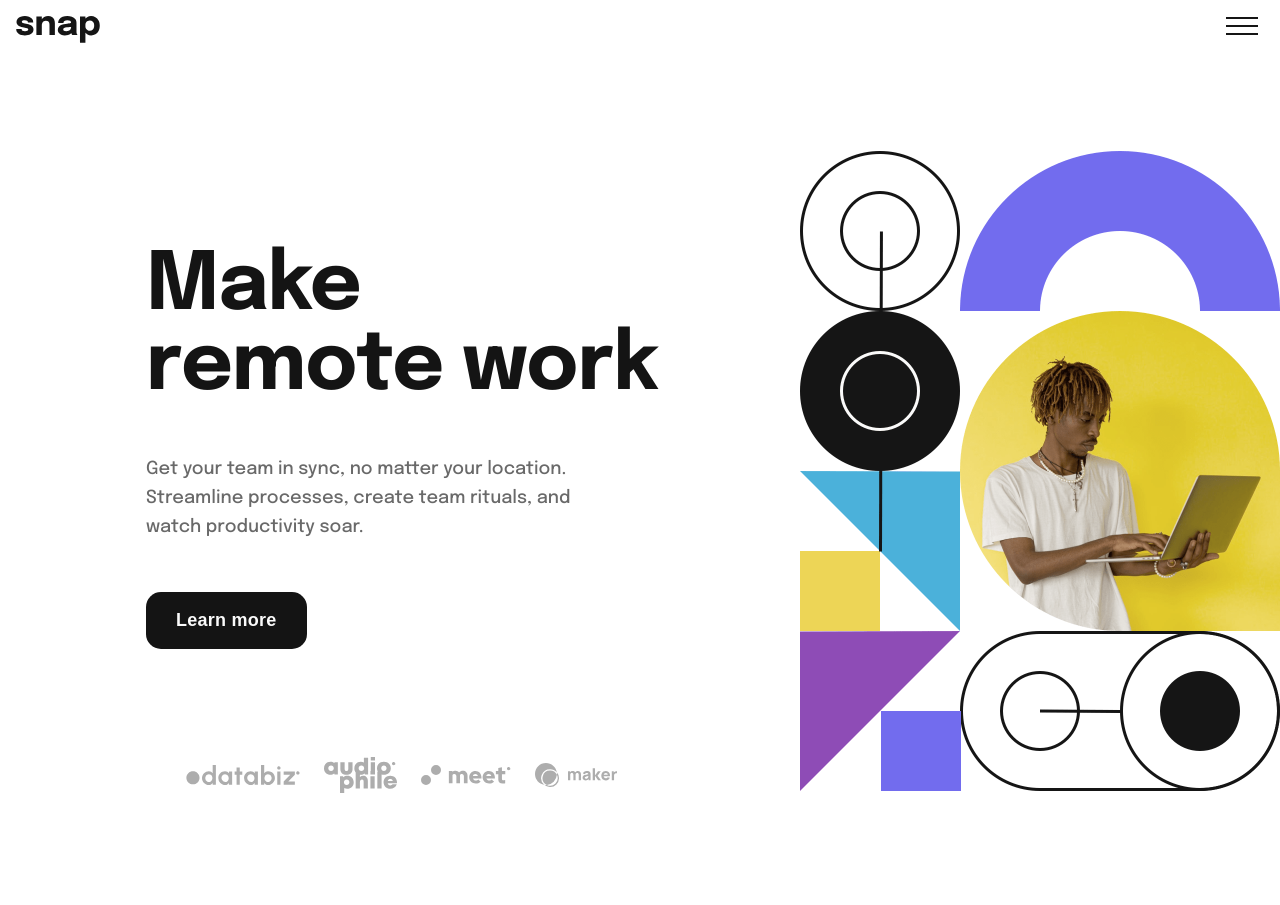
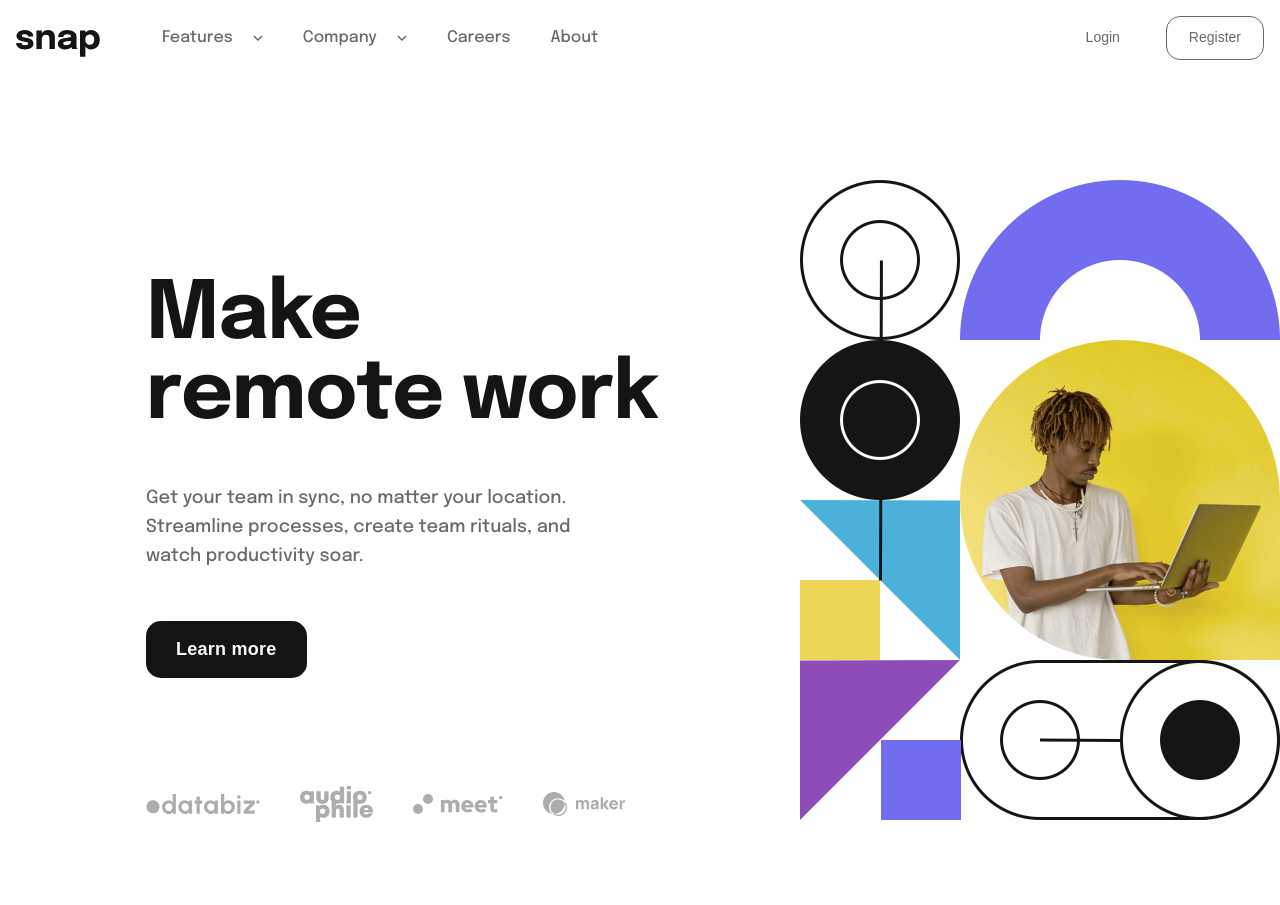
Before and after one commit to a-woodworth/dropdown_nav, a plain HTML site: page index.html in a window 1280 px wide. Shown: the top 905 px of the page. Drawn offline with Linux system fonts and the light colour scheme.

Commit message:
More work on desktop styles.

```diff
--- a/index.html
+++ b/index.html
@@ -21,14 +21,14 @@
           <img src="images/logo.svg" alt="Snap logo. Click for home page.">
         </a>
         <nav class="main-nav" aria-label="Show or hide menu">
-          <button id="hamburger-menu" class="btn btn__open-nav" type="button"
+          <button id="hamburger-menu" class="btn btn__open-nav hidden" type="button"
             aria-label="open menu"
             aria-controls="main-menu"
             aria-expanded="true">
             <img src="images/icon-menu.svg" alt="" aria-hidden="true">
           </button>
-          <div class="slide-nav-content hide-menu" id="slide-nav">
-            <button id="close" class="btn btn__close-nav" type="button"
+          <div class="slide-nav-content show-menu" id="slide-nav">
+            <button id="close" class="btn btn__close-nav hidden" type="button"
               aria-label="close menu">
               <img src="images/icon-close-menu.svg" alt="" aria-hidden="true">
             </button>
--- a/scss/components/_buttons.scss
+++ b/scss/components/_buttons.scss
@@ -35,6 +35,10 @@
 
 .btn__login {
   margin-bottom: 1rem;
+
+  @media #{$brkpoint-md} {
+    margin-bottom: 0;
+  }
 }
 
 .btn__register {
@@ -44,6 +48,11 @@
 
   &:hover {
     border-color: $text-color-secondary;
+  }
+
+  @media #{$brkpoint-md} {
+    margin-left: 2.5rem;
+    padding: 0.8125rem 1.375rem;
   }
 }
 
--- a/scss/layout/_header.scss
+++ b/scss/layout/_header.scss
@@ -9,14 +9,20 @@ header {
   position: relative;
 }
 
+.logo {
+  display: block;
+}
+
 .main-header {
   display: flex;
-  justify-content: space-between;
+  // justify-content: space-between;
   padding-bottom: 1.5rem;
   padding-top: 1rem;
   width: 100%;
 
   @media #{$brkpoint-md} {
+    align-items: center;
+    gap: 3.875rem;
     padding-bottom: 6.5rem;
   }
 }
--- a/scss/layout/_main.scss
+++ b/scss/layout/_main.scss
@@ -66,7 +66,6 @@
   justify-content: center;
   align-items: center;
   gap: 1.5rem;
-  margin-inline: 1rem;
   max-width: 30rem;
   padding-bottom: 5rem;
   padding-top: 3rem;
@@ -77,6 +76,7 @@
   }
 
   @media #{$brkpoint-md} {
+    justify-content: space-between;
     padding-top: 6.75rem;
   }
 }
--- a/scss/layout/_navigation.scss
+++ b/scss/layout/_navigation.scss
@@ -5,9 +5,36 @@
 @use '../utilities/variables' as *;
 @use '../utilities/mixins' as *;
 
+.main-nav {
+  @media #{$brkpoint-md} {
+    display: block;
+    position: relative;
+    width: 100%;
+  }
+}
+
 .main-nav__list {
   padding-left: 1.5rem;
   padding-top: 2rem;
+
+  @media #{$brkpoint-md} {
+    display: inline-flex;
+    align-items: center;
+    gap: 2.5rem;
+    padding: 0;
+    width: 100%;
+  }
+}
+
+.main-nav__sub-menu {
+  @media #{$brkpoint-md} {
+    @include rounded(10px);
+    background-color: $bg-color-primary;
+    box-shadow: 0px 10px 40px rgba(0, 0, 0, 0.149126);
+    margin-top: 1.25rem;
+    padding: 1.5rem;
+    position: absolute;
+  }
 }
 
 .main-nav__link,
@@ -28,10 +55,24 @@
 
 .submenu__item {
   padding-left: 1.5rem;
+
+  @media #{$brkpoint-md} {
+    padding-left: 0;
+  }
 }
 
 .submenu__item:first-child {
   margin-top: 1rem;
+
+  @media #{$brkpoint-md} {
+    margin-top: 0;
+  }
+}
+
+.submenu__item:last-child {
+  @media #{$brkpoint-md} {
+    margin-bottom: 0;
+  }
 }
 
 .submenu__link-icons {
@@ -47,6 +88,13 @@
   @include size(10px, 6px);
   margin-left: 1rem;
   vertical-align: middle;
+}
+
+// Move first dropdown menu to left so doesn't overlap next dropdown menu
+[aria-label="Features submenu"] {
+  @media #{$brkpoint-md} {
+    margin-left: -4rem;
+  }
 }
 
 // States to hide/show slide-out nav for mobile
@@ -82,6 +130,16 @@
   height: 100vh;
   z-index: 2;
   width: 15rem;
+
+  @media #{$brkpoint-md} {
+    background: none;
+    position: relative;
+    top: initial;
+    right: initial;
+    height: initial;
+    z-index: initial;
+    width: 100%;
+  }
 }
 
 // States to hide/show submenu
@@ -110,5 +168,10 @@
   justify-content: center;
   align-items: center;
   padding: 1rem 1.3125rem 0 0;
-  width: 100%;
+
+  @media #{$brkpoint-md} {
+    flex-direction: row;
+    padding: 0;
+    margin-left: auto;
+  }
 }
```
Also changed, not shown: styles.css.
